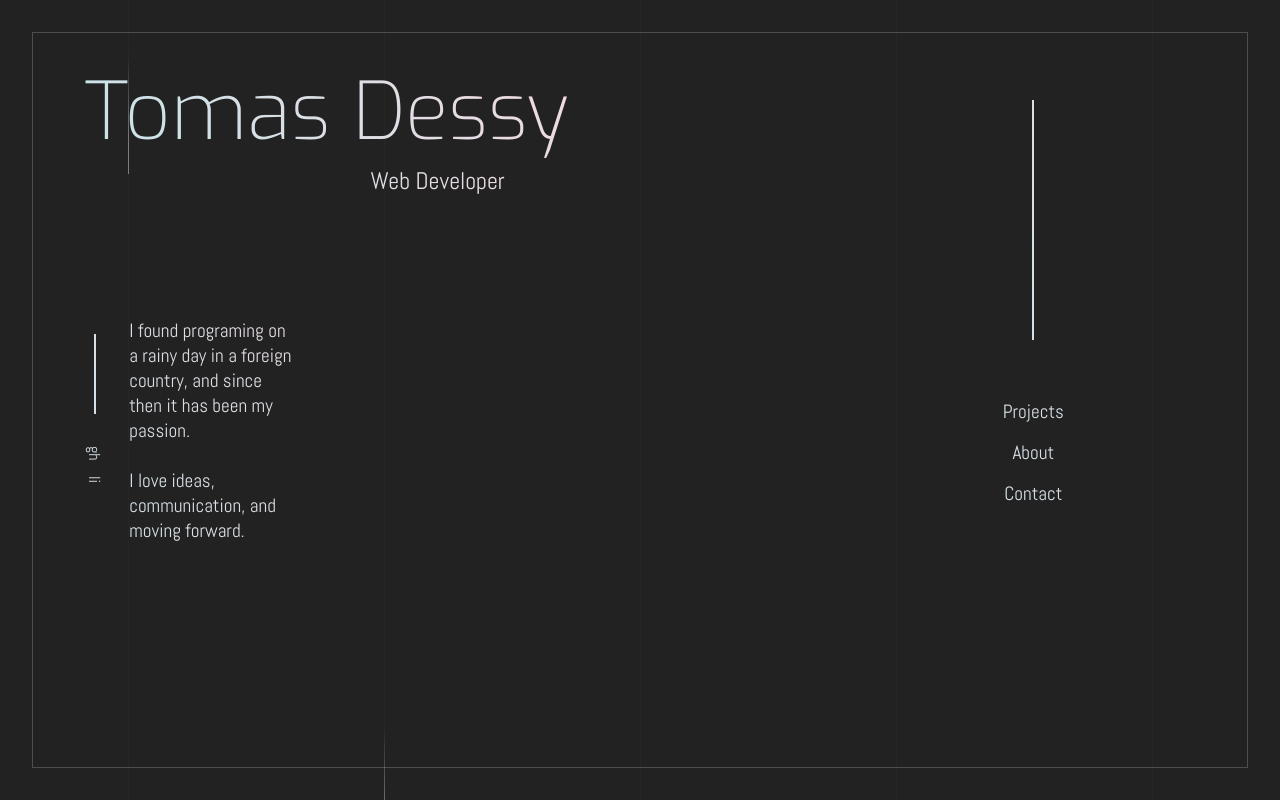
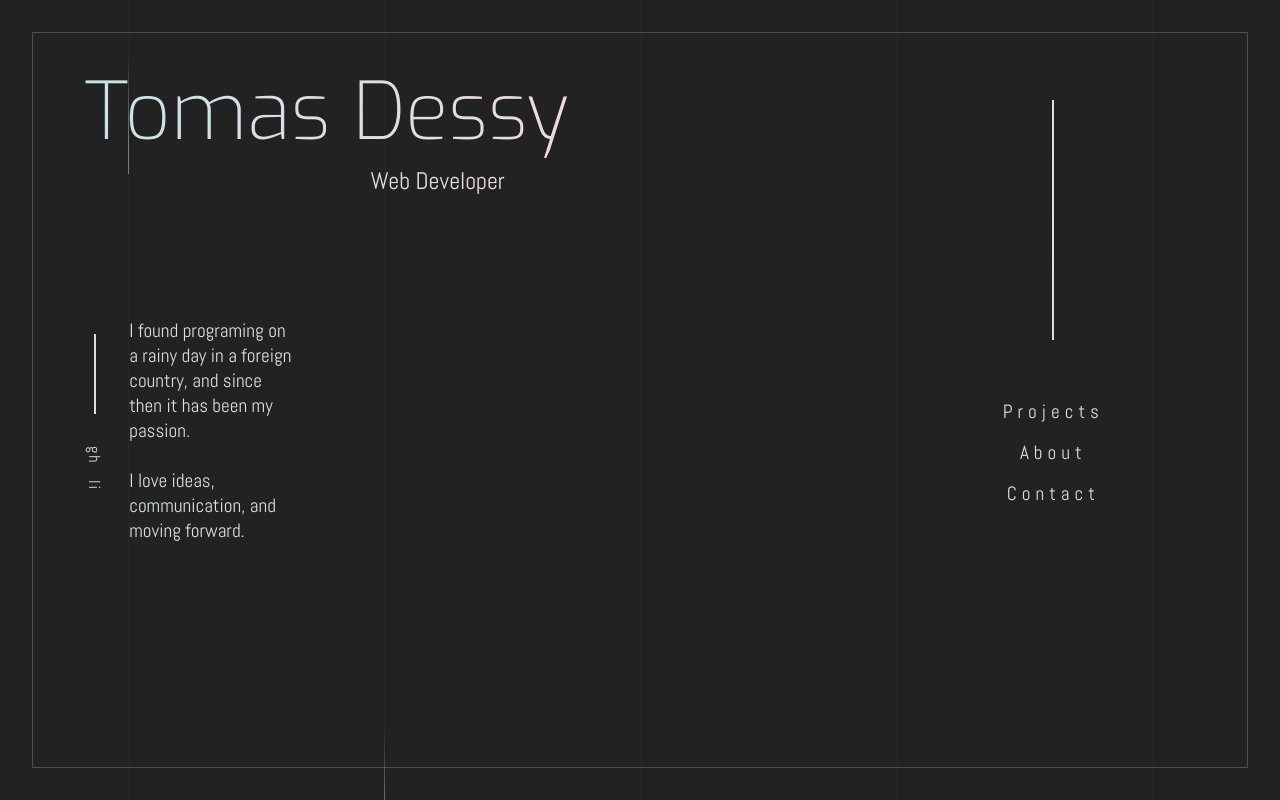
Before and after one commit to tomcoso/portfolio-app, a React (Create React App) app: page / in a window 1280 px wide. Built offline with nearby package versions, Linux system fonts and the light colour scheme.

Commit message:
minor style change

```diff
--- a/src/style/main.scss
+++ b/src/style/main.scss
@@ -158,6 +158,7 @@
       user-select: none;
 
       > span {
+        letter-spacing: 5px;
         display: block;
         transition: 200ms;
         background-image: var(--bg-gradient);
@@ -210,6 +211,8 @@
         color: transparent;
         cursor: pointer;
         writing-mode: vertical-lr;
+        font-size: 1rem;
+        letter-spacing: 2px;
 
         &:hover,
         &:focus {
```
